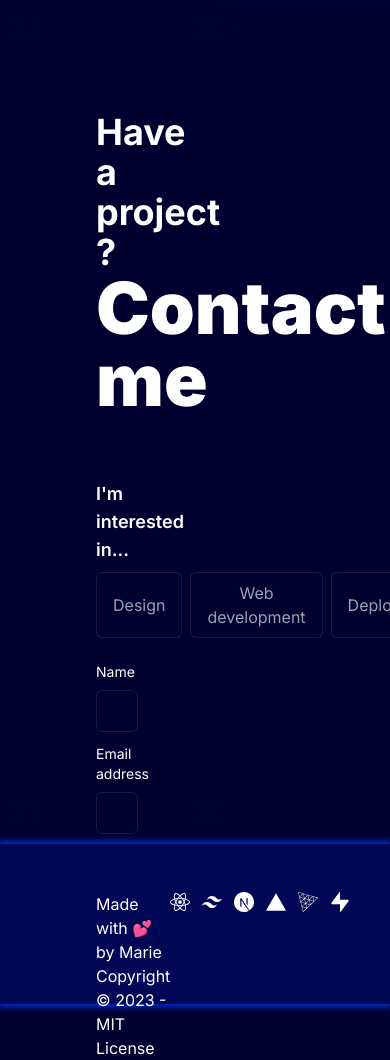
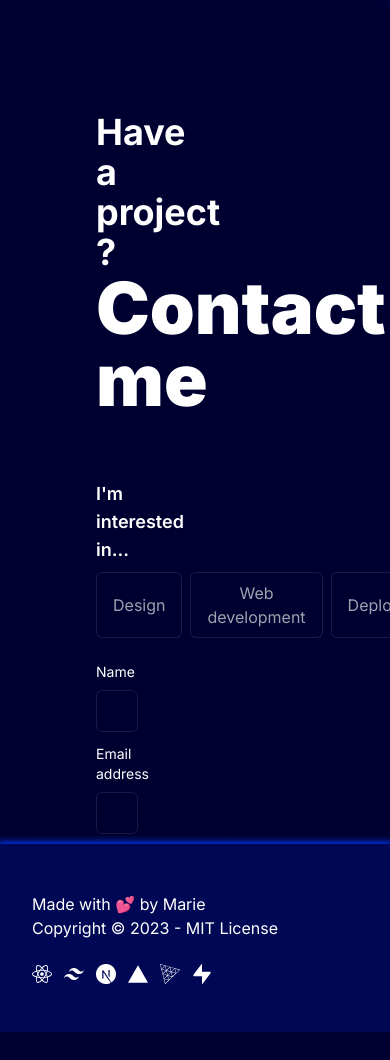
Before and after one commit to mgavillo/personnal-website, a Next.js app: page /contact in a window 390 px wide. After the commit the page ends 1032 px from the top, so only its background shows below. Built offline with nearby package versions, Linux system fonts and the light colour scheme.

Commit message:
responsive header

```diff
--- a/src/components/footer/Footer.tsx
+++ b/src/components/footer/Footer.tsx
@@ -9,9 +9,8 @@ import {
 
 export default function Footer() {
   return (
-    <footer className="footer relative h-40 shadow-box-xs">
-      <div className="absolute inset-0 flex flex-row px-24 justify-between z-50 py-12 bg-blue/50">
-        <div>
+    <footer className="footer relative shadow-box-xs flex flex-row flex-wrap px-8 md:px-24 justify-between gap-6 z-50 py-12 bg-blue/50">
+        <div className=" w-72">
           <p>Made with 💕 by Marie</p>
           <p>Copyright © 2023 - MIT License</p>
         </div>
@@ -23,7 +22,6 @@ export default function Footer() {
           <SiThreedotjs size={20} />
           <SiSupabase size={20} />
         </div>
-      </div>
     </footer>
   );
 }
```
